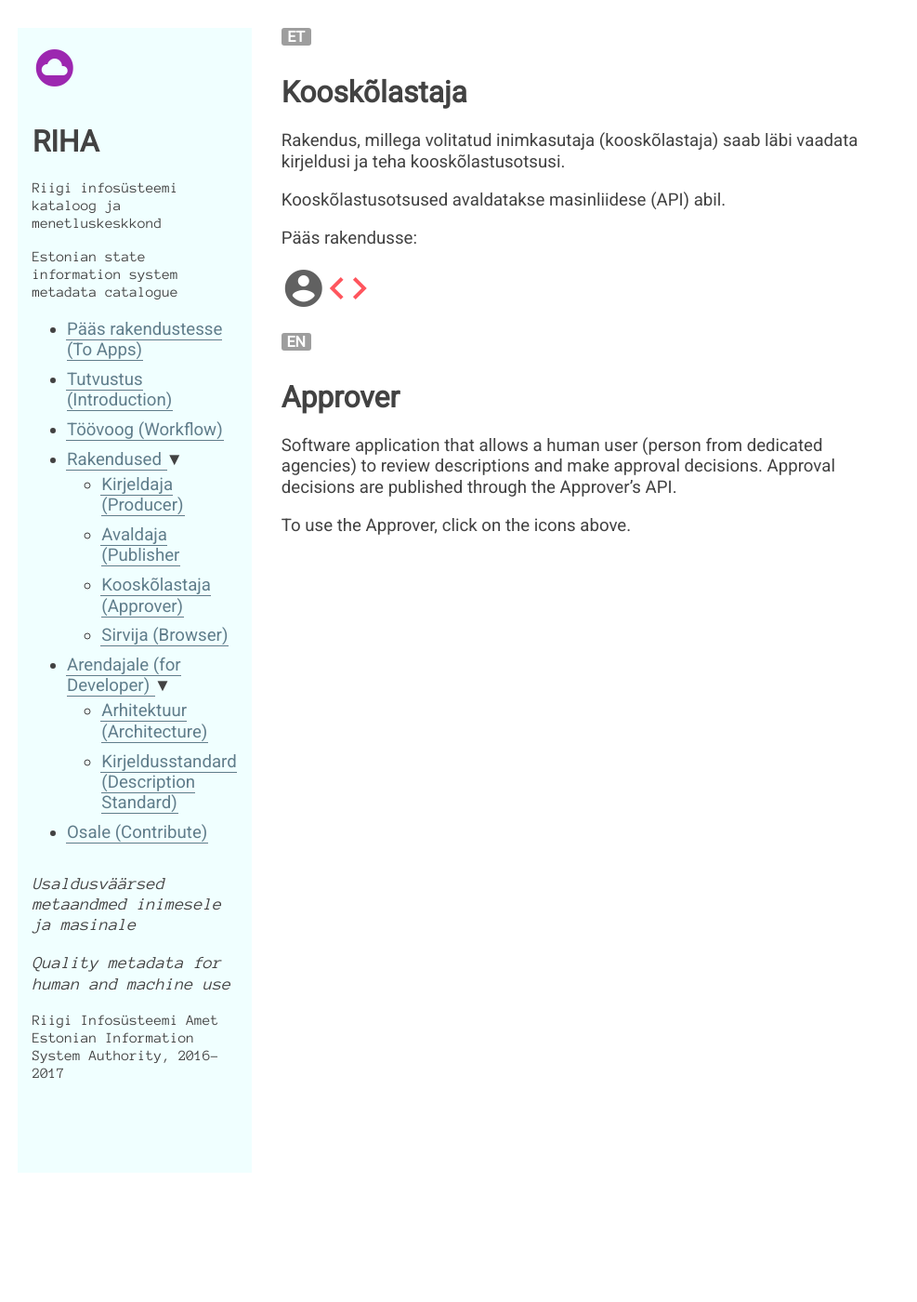
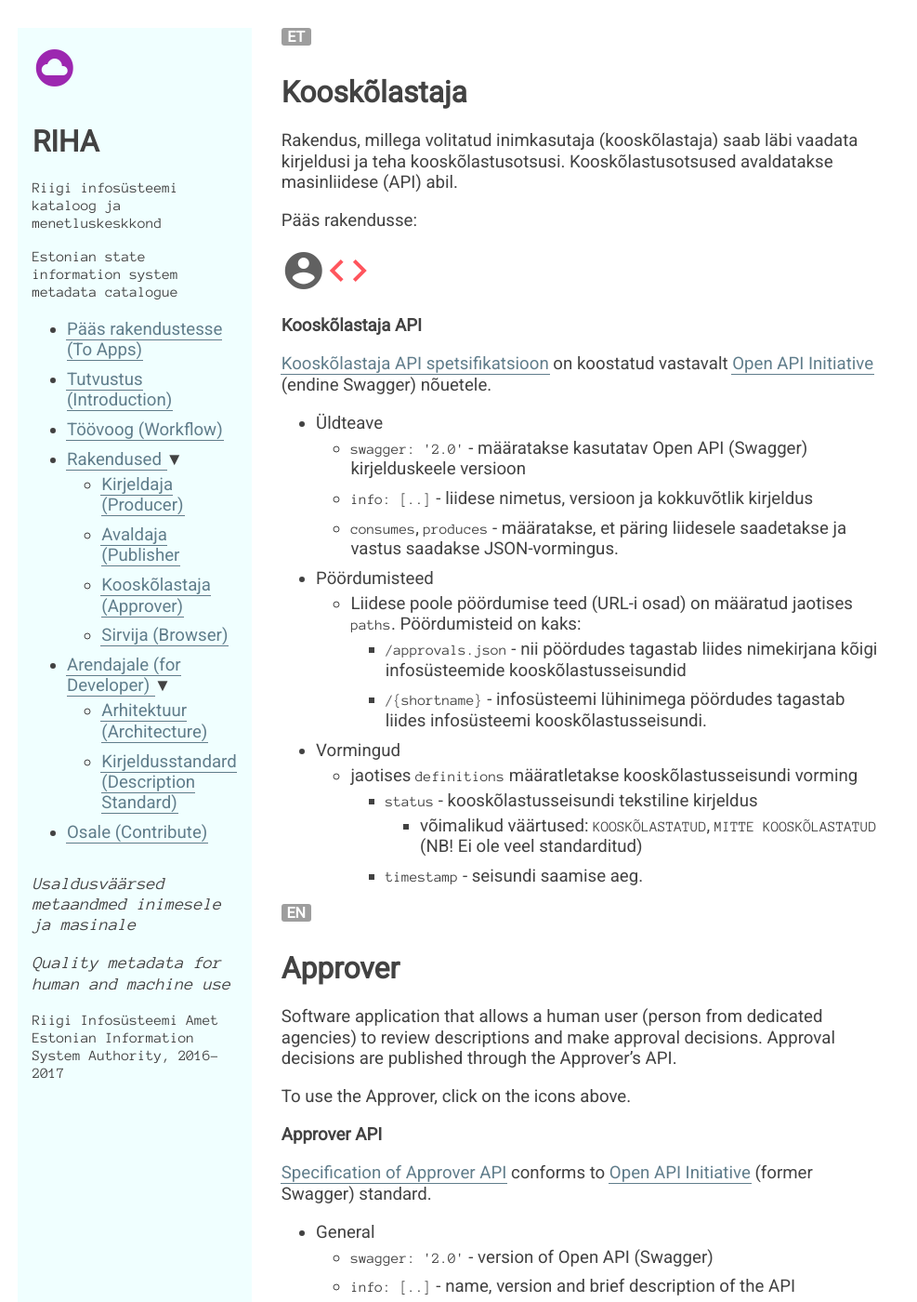
Before and after one commit to e-gov/RIHA-Index, a Jekyll site: the page built from Kooskolastaja.md, in a window 1280 px wide and 1400 px high. Shown: the whole window at 93% size, without its empty margins (0-987 px from the left). Built offline with Jekyll 4.4.1, drawn with Linux system fonts in a browser that asks for light colours; some of the changed text lies outside the part shown.

Commit message:
Update Kooskolastaja.md

```diff
--- a/Kooskolastaja.md
+++ b/Kooskolastaja.md
@@ -9,13 +9,29 @@ permalink: Kooskolastaja
 
 # Kooskõlastaja
 
-Rakendus, millega volitatud inimkasutaja (kooskõlastaja) saab läbi vaadata kirjeldusi ja teha kooskõlastusotsusi.
-
-Kooskõlastusotsused avaldatakse masinliidese (API) abil.
+Rakendus, millega volitatud inimkasutaja (kooskõlastaja) saab läbi vaadata kirjeldusi ja teha kooskõlastusotsusi. Kooskõlastusotsused avaldatakse masinliidese (API) abil.
 
 Pääs rakendusse:
 
 <a href='http://ec2-35-160-53-79.us-west-2.compute.amazonaws.com:8080/' style='border-bottom: none !important;'><i class="material-icons ikoon" style='color: #616161; font-size: 48px;'>account_circle</i></a><a href='http://ec2-35-160-53-79.us-west-2.compute.amazonaws.com:8080/approvals' style='border-bottom: none !important;'><i class="material-icons ikoon" style='color: #FF555D; font-size: 48px;'>code</i></a>
+
+## Kooskõlastaja API
+
+[Kooskõlastaja API spetsifikatsioon](https://github.com/e-gov/RIHA-API/blob/master/approval.yaml) on koostatud vastavalt [Open API Initiative](https://www.openapis.org/) (endine Swagger) nõuetele.
+
+- Üldteave
+  - `swagger: '2.0'` - määratakse kasutatav Open API (Swagger) kirjelduskeele versioon
+  - `info: [..]` - liidese nimetus, versioon ja kokkuvõtlik kirjeldus
+  - `consumes`, `produces` - määratakse, et päring liidesele saadetakse ja vastus saadakse JSON-vormingus.
+- Pöördumisteed
+  - Liidese poole pöördumise teed (URL-i osad) on määratud jaotises `paths`. Pöördumisteid on kaks:
+    - `/approvals.json` - nii pöördudes tagastab liides nimekirjana kõigi infosüsteemide kooskõlastusseisundid
+    - `/{shortname}` - infosüsteemi lühinimega pöördudes tagastab liides infosüsteemi kooskõlastusseisundi.
+- Vormingud
+  - jaotises `definitions` määratletakse kooskõlastusseisundi vorming
+    - `status` - kooskõlastusseisundi tekstiline kirjeldus
+      - võimalikud väärtused: `KOOSKÕLASTATUD`, `MITTE KOOSKÕLASTATUD` (NB! Ei ole veel standarditud)
+    - `timestamp` - seisundi saamise aeg.
 
 {% include EN.html %}
 
@@ -24,3 +40,21 @@ Pääs rakendusse:
 Software application that allows a human user (person from dedicated agencies) to review descriptions and make approval decisions. Approval decisions are published through the Approver's API.
 
 To use the Approver, click on the icons above.
+
+## Approver API
+
+[Specification of Approver API](https://github.com/e-gov/RIHA-API/blob/master/approval.yaml) conforms to [Open API Initiative](https://www.openapis.org/) (former Swagger) standard.
+
+- General
+  - `swagger: '2.0'` - version of Open API (Swagger)
+  - `info: [..]` - name, version and brief description of the API
+  - `consumes`, `produces` - specifies that requests and responses are in JSON format.
+- Access paths
+  - Two access paths:
+    - `/approvals.json` - returns a list of approval statuses of all information systems
+    - `/{shortname}` - request by information system shortname returns approval status of that system.
+- Definitions
+  - Section `definitions` specifies the format of approval status
+    - `status` - textual description of approval status
+      - values: `KOOSKÕLASTATUD`, `MITTE KOOSKÕLASTATUD` (NB! not standardised yet)
+    - `timestamp` - time of the last approval decision.
```
